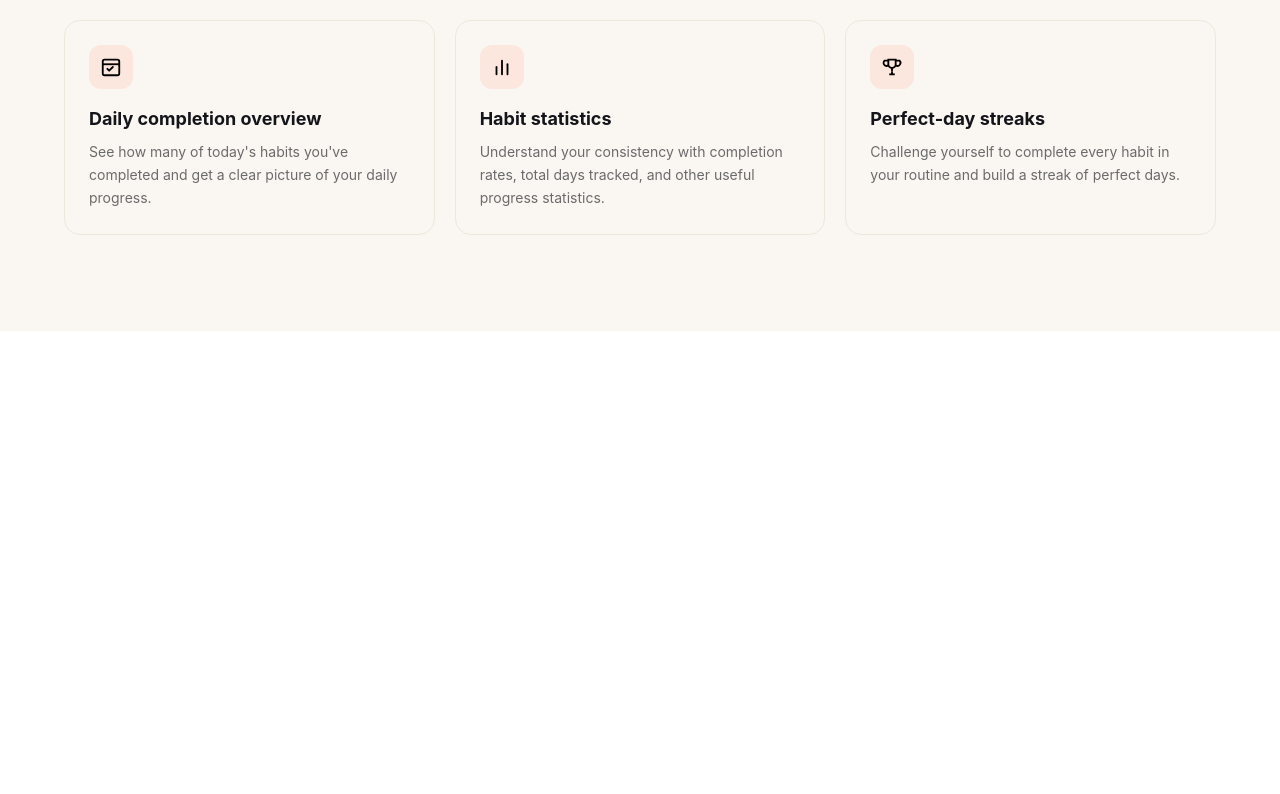
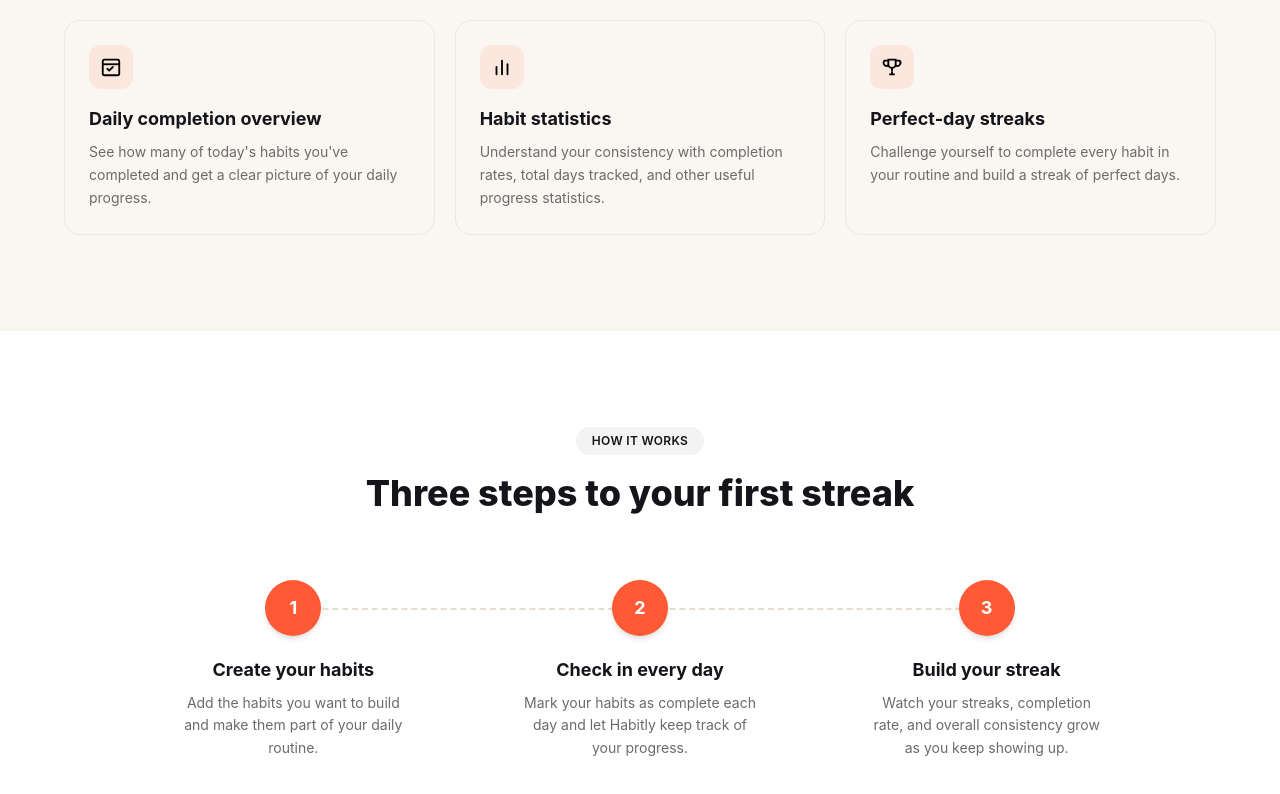
Before and after one commit to OhadRaza01/Habit-Tracker-MERN, a React (Vite) app in the folder frontend/: page / in a window 1280 px wide. Shown: the part 1424-2218 px from the top of the page. Before the commit the page ends 1755 px from the top, so only its background shows below. Built offline with nearby package versions, Linux system fonts and the light colour scheme.

Commit message:
feat: add HowItWorks component to LandingPage

```diff
--- /dev/null
+++ b/frontend/src/components/landing/HowItWorks.jsx
@@ -0,0 +1,57 @@
+import React from 'react'
+
+const steps = [
+    {
+        title: "Create your habits",
+        description:
+            "Add the habits you want to build and make them part of your daily routine.",
+    },
+    {
+        title: "Check in every day",
+        description:
+            "Mark your habits as complete each day and let Habitly keep track of your progress.",
+    },
+    {
+        title: "Build your streak",
+        description:
+            "Watch your streaks, completion rate, and overall consistency grow as you keep showing up.",
+    },
+];
+
+export default function HowItWorks() {
+    return (
+
+        <section id='howitworks' className="bg-white px-6 py-24 md:px-12">
+            <div className="mx-auto max-w-5xl">
+                <div className="mx-auto max-w-2xl text-center">
+                    <span className="inline-block rounded-full bg-[#14151a]/5 px-4 py-1.5 text-xs font-semibold uppercase tracking-wide text-[#14151a]">
+                        How it works
+                    </span>
+                    <h2 className="mt-4 text-3xl font-extrabold leading-tight text-[#14151a] sm:text-4xl">
+                        Three steps to your first streak
+                    </h2>
+                </div>
+
+                <div className="mt-16 flex flex-col gap-12 md:flex-row md:gap-4">
+                    {
+                        steps.map((step, i) => (
+                            <div key={step.title} className="relative flex flex-1 flex-col items-center px-4 text-center">
+                                {i !== steps.length - 1 && (
+                                    <div className="absolute left-1/2 top-7 hidden h-px w-full border-t-2 border-dashed border-[#e5ddcf] md:block" />
+                                )}
+                                <div className="relative z-10 flex h-14 w-14 items-center justify-center rounded-full bg-[#ff5a36] text-lg font-bold text-white shadow-md">
+                                    {i + 1}
+                                </div>
+                                <h3 className="mt-5 text-lg font-bold text-[#14151a]">{step.title}</h3>
+                                <p className="mt-2 max-w-60 text-sm leading-relaxed text-[#6b6b6b]">
+                                    {step.description}
+                                </p>
+                            </div>
+                        ))
+                    }
+                </div>
+            </div>
+        </section>
+
+    )
+}
--- a/frontend/src/pages/LandingPage.jsx
+++ b/frontend/src/pages/LandingPage.jsx
@@ -2,6 +2,7 @@ import React from 'react'
 import Hero from '../components/landing/Hero'
 import Navbar from '../components/landing/NavBar'
 import Features from '../components/landing/Features'
+import HowItWorks from '../components/landing/HowItWorks'
 
 export default function LandingPage() {
     return (
@@ -9,6 +10,7 @@ export default function LandingPage() {
             <Navbar />
             <Hero />
             <Features />
+            <HowItWorks />
         </div>
     )
 }
```
